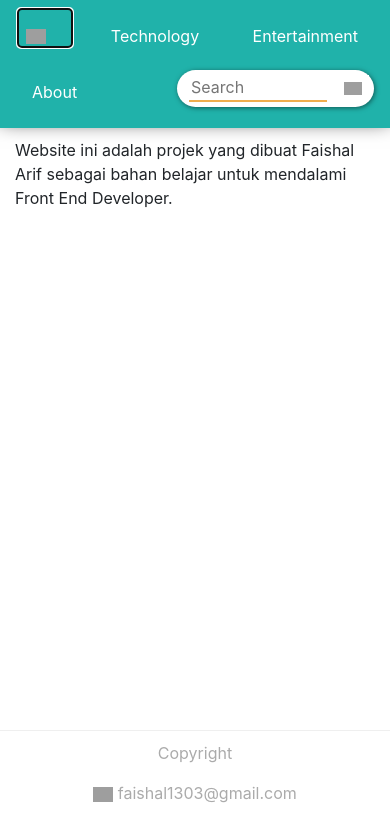
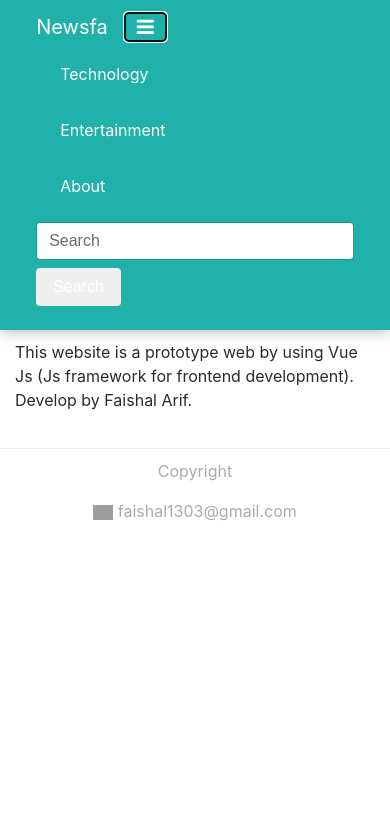
Before and after one commit to fshlarf/fshlarf-newsfa, a Nuxt app: page /about in a window 390 px wide. Both pictures are taken after a click on the button "Toggle navigation". Shown: the top 840 px of the page. Built offline with nearby package versions, Linux system fonts and the light colour scheme; grey boxes are pictures that could not be loaded.

Commit message:
New navigation

```diff
--- a/components/navigation.vue
+++ b/components/navigation.vue
@@ -1,48 +1,34 @@
-
 <template>
-    <nav class="navbar navbar-expand-lg">
+    <nav class="navbar navbar-padding navbar-expand-lg navbar-light">
         <div v-if="!$store.state.article.title" class="container">
-            <img class="img-nav" src="https://png.icons8.com/metro/1600/nfc-logo.png" alt="">
-            <button class="navbar-toggler" type="button" data-toggle="collapse" data-target="coba" aria-controls="coba" aria-expanded="true" aria-label="Toggle navigation">
-                <span class="navbar-toggler-icon"></span>
+            <a class="navbar-brand" style="color: white" data-target="#navbarSupportedContent" aria-controls="navbarSupportedContent" aria-expanded="false" aria-label="Toggle navigation" @click="openHome">Newsfa</a>
+            <button class="navbar-toggler" type="button" data-toggle="collapse" data-target="#navbarSupportedContent" aria-controls="navbarSupportedContent" aria-expanded="false" aria-label="Toggle navigation">
+                <i class="fa fa-navicon" style="color: white"></i>
             </button>
 
-
-            <a class="nav-link tech" href="#" @click="goBack()">Technology <span class="sr-only">(current)</span></a>
-            <a class="nav-link entertain" href="#" @click="openEntertain()">Entertainment</a>
-            <a class="nav-link about" href="#" @click="openAbout()">About</a>
-            <form action="#">
-                <label for="search">
-                    <input type="text" placeholder="Search" @blur="state='close'"/>
-                    <img src="https://webiconspng.com/wp-content/uploads/2016/12/Search-Icon-File.png" alt="search img" style="width: 18px; margin-left: -25px;">
-                </label>
-             </form>
-        </div>
-
-
-        <!-- <div v-if="!$store.state.article.title" class="container">
-            <img class="img-nav" src="https://www.freeiconspng.com/uploads/rocket-png-22.png" alt="">
-            <button class="navbar-toggler" type="button" data-toggle="collapse" data-target="#myNavbar" aria-controls="myNavbar" aria-expanded="false" aria-label="Toggle navigation">
-                 <span class="navbar-toggler-icon"></span>
-            </button>
-
-            <div class="collapse navbar-collapse" id="myNavbar">
-            <ul class="dropdown-menu nav navbar-nav">
-                <li class="active">
-                    <a class="nav-link" href="#" @click="goBack()">Technology <span class="sr-only">(current)</span></a>
+            <div class="collapse navbar-collapse" id="navbarSupportedContent">
+                <ul class="navbar-nav mr-auto">
+                <li class="nav-item">
+                    <!-- Tech -->
+                    <a class="nav-link" style="color: white" data-toggle="collapse" data-target="#navbarSupportedContent" aria-controls="navbarSupportedContent" aria-expanded="false" aria-label="Toggle navigation" @click="openHome">Technology </a>
                 </li>
                 <li class="nav-item">
-                     <a class="nav-link" href="#" @click="openEntertain()">Entertainment</a>
+                    <!-- Enter -->
+                    <a class="nav-link" style="color: white" data-toggle="collapse" data-target="#navbarSupportedContent" aria-controls="navbarSupportedContent" aria-expanded="false" aria-label="Toggle navigation" @click="openEntertain">Entertainment</a>
                 </li>
                 <li class="nav-item">
-                    <a class="nav-link" href="#" @click="openAbout()">About</a>
+                    <!-- About -->
+                    <a class="nav-link" style="color: white" data-toggle="collapse" data-target="#navbarSupportedContent" aria-controls="navbarSupportedContent" aria-expanded="false" aria-label="Toggle navigation" @click="openAbout">About</a>
                 </li>
-            </ul>
+                </ul>
+                <form class="form-inline my-2 my-lg-0">
+                    <input class="form-control mr-sm-2" type="search" placeholder="Search" aria-label="Search">
+                    <button class="btn btn-outline-dark my-2 my-sm-0" type="submit" style="color: white">Search</button>
+                </form>
             </div>
-        </div> -->
-
+        </div>
         <div v-else class="container">
-            <a class="navbar-brand" href="#" @click="goBack()">
+            <a class="navbar-brand" href="" @click="goBack()">
                 <span class="ion-android-arrow-back" style="color:white; font-size: 20px;"> Back</span>
             </a>
         </div>
@@ -51,17 +37,13 @@
 
 <script>
 export default {
-    // data (){
-    //     state : 'close'
-    // },
     state : {
         state : 'close'
     },
     methods : {
-        // state : "close",
-        // data: {
-        //     state : "close"
-        // },
+        openHome () {
+            this.$router.replace({'path':'/'})
+        },
         goBack () {
             this.$store.commit('setArticle', {})
             this.$router.replace({ 'path' : '/' })
@@ -71,135 +53,31 @@ export default {
         },
         openEntertain(){
             this.$router.replace({ 'path' : '/entertainment' })
-        },
-        // openSearch (){
-        //     this.state == 'open'
-        // }
-    },
+        }
+    }
 }
 </script>
 
 <style lang="scss" scoped>
-.navbar-brand {
-  span {
-    font-size: 32px;
-
-  }
-}
-
-.img-nav {
-    width: 20px;
-    margin-left: 10px;
-    margin-right: -50px;
-}
-
 .navbar {
     background-color: lightseagreen;
 }
-
 .nav-link {
     color: white;
     margin-left:0;
 }
-
-.nav-link.tech{
-    color: white;
-    text-align: left;
-    margin-left: -400px;
-
-}
-
-.nav-link.entertain{
-    color: white;
-    text-align: left;
-    margin-left: -440px;
-
-}
-
-.nav-link.about{
-    color: white;
-    text-align: left;
-    margin-left: -440px;
-
-}
-
-
-
-@media (max-width: 768px) {
-    .nav-link.tech{
-        color: white;
-        text-align: left;
-        margin-left: 0;
-
-    }
-
-    .nav-link.entertain{
-        color: white;
-        text-align: left;
-        margin-left: 0;
-
-    }
-
-    .nav-link.about{
-        color: white;
-        text-align: left;
-        margin-left: 0;
-
-    }
-}
-/* Large devices (desktops, 992px and up) */
-@media (max-width: 992px) {
-    .nav-link.tech{
-        color: white;
-        text-align: left;
-        margin-left: 0;
-
-    }
-
-    .nav-link.entertain{
-        color: white;
-        text-align: left;
-        margin-left: 0;
-
-    }
-
-    .nav-link.about{
-        color: white;
-        text-align: left;
-        margin-left: 0;
-
-    }
-}
-
-/* Extra large devices (large desktops, 1200px and up) */
-@media (max-width: 1200px) {
-    .nav-link.tech{
-        color: white;
-        text-align: left;
-        margin-left: 0;
-
-    }
-
-    .nav-link.entertain{
-        color: white;
-        text-align: left;
-        margin-left: 0;
-
-    }
-
-    .nav-link.about{
-        color: white;
-        text-align: left;
-        margin-left: 0;
-
-    }
-}
-
 .navbar-toggler-icon {
     color:  white;
 }
-
-
+.nav-item {
+    cursor: pointer;
+}
+.nav-item:active {
+    background-color: rgba(0, 0, 0, 0.336);
+}
+.nav-item:visited {
+    background-color: rgba(0, 0, 0, 0.336);
+}
 
 @import url("https://maxcdn.bootstrapcdn.com/font-awesome/4.4.0/css/font-awesome.min.css");
 body{
@@ -262,6 +140,4 @@ label{
     }
   }
 }
-
-
 </style>
--- a/nuxt.config.js
+++ b/nuxt.config.js
@@ -15,11 +15,17 @@ module.exports = {
     link: [
       { rel: 'icon', type: 'image/x-icon', href: '/favicon.ico' },
       { rel: 'stylesheet', type: 'text/css', href: 'https://cdnjs.cloudflare.com/ajax/libs/twitter-bootstrap/4.0.0-beta.3/css/bootstrap.min.css' },
-      { rel: 'stylesheet', type: 'text/css', href: 'https://maxcdn.bootstrapcdn.com/bootstrap/4.0.0/css/bootstrap.min.css' },
-      { rel: 'stylesheet', type: 'text/css', href: 'https://cdnjs.cloudflare.com/ajax/libs/Swiper/4.0.7/css/swiper.css' },
+      { rel: 'stylesheet', type: 'text/css', href: 'https://cdnjs.cloudflare.com/ajax/libs/font-awesome/4.7.0/css/font-awesome.min.css' },
+      { rel: 'stylesheet', type: 'text/css', href: 'https://fonts.googleapis.com/icon?family=Material+Icons' },
       { rel: 'stylesheet', type: 'text/css', href: 'http://code.ionicframework.com/ionicons/2.0.1/css/ionicons.min.css' }
-    ]
+    ],
+    script: [
+      { src: 'https://ajax.aspnetcdn.com/ajax/jQuery/jquery-3.3.1.min.js' },
+      { src: 'https://stackpath.bootstrapcdn.com/bootstrap/4.1.1/js/bootstrap.min.js' },
+      { src: '//cdnjs.cloudflare.com/ajax/libs/popper.js/1.14.3/umd/popper.min.js' }
+    ],
   },
+
    /*
   ** Custom SCSS
   */
--- a/package.json
+++ b/package.json
@@ -15,6 +15,7 @@
   },
   "dependencies": {
     "axios": "^0.18.0",
+    "bootstrap": "^4.1.2",
     "jQuery": "^1.7.4",
     "node-sass": "^4.9.0",
     "nuxt": "^1.0.0",
--- a/pages/about.vue
+++ b/pages/about.vue
@@ -1,14 +1,12 @@
 <template>
-    <div class="p-about">
+    <div>
         <p>
-            Website ini adalah projek yang dibuat Faishal Arif sebagai bahan belajar untuk mendalami Front End Developer.
+            This website is a prototype web by using Vue Js (Js framework for frontend development). Develop by Faishal Arif.
         </p>
     </div>
 </template>
 
 
 <style>
-.p-about {
-    margin-bottom: 500px;
-}
+
 </style>
--- a/pages/detail.vue
+++ b/pages/detail.vue
@@ -1,8 +1,8 @@
 <template>
-  <div class="mt-4">
+  <div class="mt-3">
     <div class="container">
       <div class="row justify-content-md-center">
-        <div class="card">
+        <div class="card detail">
             <img :src="article.urlToImage" alt="Card image cap" class="card-img-top img-fluid">
             <div class="card-body">
                 <p class="card-text"><small class="text-muted">{{ article.publishedAt }} - {{ article.author }} - {{ article.source.name }}</small></p>
@@ -10,10 +10,9 @@
                 <p class="card-text">{{ article.description }}</p>
                 <p>
                     sumber:
-                    <a href="">{{ article.url }}</a>
+                    <a :href="article.url">{{article.url}}</a>
                 </p>
             </div>
-
         </div>
       </div>
     </div>
@@ -34,7 +33,7 @@ export default {
 
 <style>
 
-.card {
+.card.detail {
     width: 600px;
 }
 
--- a/pages/entertainment.vue
+++ b/pages/entertainment.vue
@@ -1,6 +1,5 @@
 <template>
-  <div class="mt-5">
-    <div class="container">
+  <div class="mt-3">
       <div class="card-columns">
         <div class="card" v-for="item in posts" v-bind:key="item.key" @click="openDetail(item)">
           <img class="card-img-top" :src="item.urlToImage" alt="Not found image source">
@@ -11,7 +10,6 @@
           </div>
         </div>
       </div>
-    </div>
     <button class="btn btn-primary btn-more" @click="loadMore">Load More</button>
   </div>
 </template>
```
Also changed, not shown: pages/index.vue (+3 -22 lines), pages/details/_id.vue (added), 1 other file (tests, documents, lock files or other folders).
